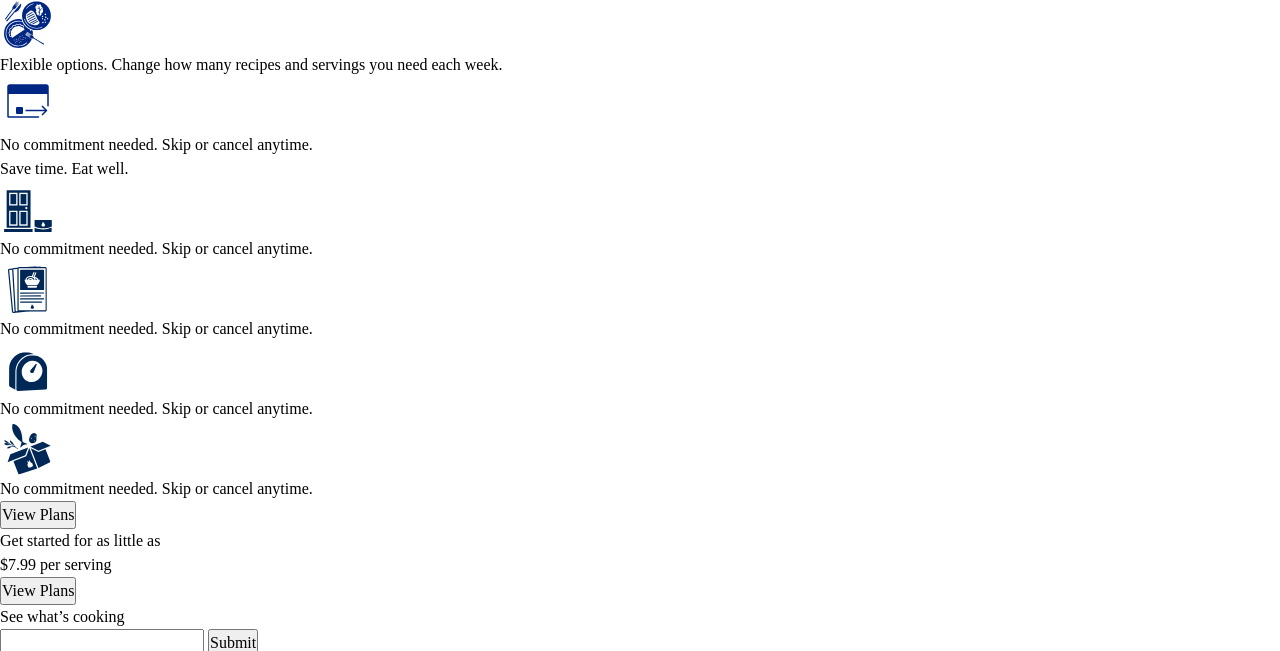
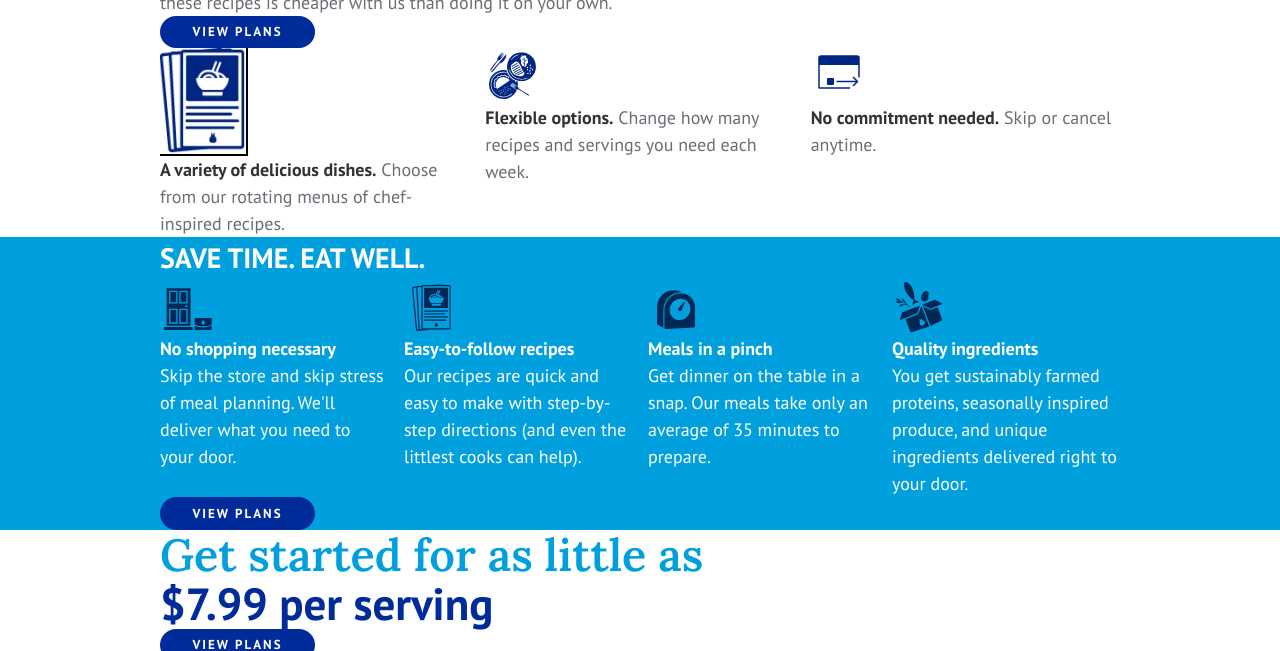
Before and after one commit to shihobyrd/landing-page-blue-apron, a plain HTML site: page index.html in a window 1280 px wide. Shown: the part 375-1026 px from the top of the page. Drawn offline with Linux system fonts and the light colour scheme.

Commit message:
general styling

```diff
--- a/index.html
+++ b/index.html
@@ -17,92 +17,94 @@
             <div class="container">
                 <div class="hero">
                     <a href="#"><img src="assets/logo.svg" alt="Blue Apron" title="Blue Apron"></a>
-                    <h1 class="fs-primary-heading">A Great Meal
+                    <h1 class="fs-primary-heading fw-bold"><span class="text-primary ff-ss">A Great Meal</span>
                         <br>
-                        changes everything
+                        <span class="text-accent ff-serif">changes everything</span>
                     </h1>
-                    <p>Choose from 70+ weekly meals with high-quality ingredients and options for every lifestyle, including vegetarian, carb-conscious, Heat & Eat, and more.</p>
+                    <p class="text-hero">Choose from 70+ weekly meals with high-quality ingredients and options for every lifestyle, including vegetarian, carb-conscious, Heat & Eat, and more.</p>
                     <button class="button">View Plans</button>
                 </div>
             </div>
         </section>
 
-        <section>
+        <section class="bg-white">
             <div class="container">
                 <div class="get-started">
-                    <h2>Get started for as little as
+                    <h2 class="fs-secondary-heading"><span class="text-accent ff-serif fw-semi-bold">Get started for as little as</span>
                         <br>
-                        $7.99 per serving
+                        <span class="text-primary ff-ss fw-bold">$7.99 per serving</span>
                     </h2>
                     <p>With high-quality ingredients packed into every box, these delicious recipes deliver on value. If you do the math, making these recipes is cheaper with us than doing it on your
                         own.</p>
                     <button class="button">View Plans</button>
                 </div>
-                <div class="3-col-group">
-                    <div class="3-col">
+                <div class="col-3-group">
+                    <div class="col-3">
                         <img src="assets/recipe-cards.jpg" alt="Recipe cards" title="Recipe cards">
-                        <p><strong>A variety of delicious dishes.</strong> Choose from our rotating menus of chef-inspired recipes.</p>
+                        <p><span class="fw-bold text-sub-heading">A variety of delicious dishes.</span> Choose from our rotating menus of chef-inspired recipes.</p>
                     </div>
-                    <div class="3-col">
+                    <div class="col-3">
                         <img src="assets/meals.svg" alt="Meals" title="Meals">
-                        <p><strong>Flexible options.</strong> Change how many recipes and servings you need each week.</p>
+                        <p><span class="fw-bold text-sub-heading">Flexible options.</span> Change how many recipes and servings you need each week.</p>
                     </div>
-                    <div class="3-col">
+                    <div class="col-3">
                         <img src="assets/schedule.svg" alt="Schedule" title="Schedule">
-                        <p><strong>No commitment needed.</strong> Skip or cancel anytime.</p>
+                        <p><span class="fw-bold text-sub-heading">No commitment needed.</span> Skip or cancel anytime.</p>
                     </div>
                 </div>
             </div>
         </section>
 
-        <section>
+        <section class="bg-light-blue">
             <div class="container">
-                <h2>Save time. Eat well.</h2>
-                <div class="4-col-group">
-                    <div class="4-col">
+                <h2 class="fs-tertiary-heading text-white fw-bold">Save time. Eat well.</h2>
+                <div class="col-4-group">
+                    <div class="col-4">
                         <img src="assets/delivery-package.svg" alt="Delivery package" title="Delivery package">
-                        <p><strong>No commitment needed.</strong> Skip or cancel anytime.</p>
+                        <p class="text-white"><span class="fw-bold">No shopping necessary</span><br>Skip the store and skip stress of meal planning. We'll deliver what you need to your door.</p>
                     </div>
-                    <div class="4-col">
+                    <div class="col-4">
                         <img src="assets/recipe-cards.svg" alt="Recipe cards" title="Recipe cards">
-                        <p><strong>No commitment needed.</strong> Skip or cancel anytime.</p>
+                        <p class="text-white"><span class="fw-bold">Easy-to-follow recipes</span><br>Our recipes are quick and easy to make with step-by-step directions (and even the littlest cooks
+                            can help).</p>
                     </div>
-                    <div class="4-col">
+                    <div class="col-4">
                         <img src="assets/timer.svg" alt="Timer" title="Timer">
-                        <p><strong>No commitment needed.</strong> Skip or cancel anytime.</p>
+                        <p class="text-white"><span class="fw-bold">Meals in a pinch</span><br>Get dinner on the table in a snap. Our meals take only an average of 35 minutes to prepare.</p>
                     </div>
-                    <div class="4-col">
+                    <div class="col-4">
                         <img src="assets/box-with-food.svg" alt="Box with food" title="Box with food">
-                        <p><strong>No commitment needed.</strong> Skip or cancel anytime.</p>
+                        <p class="text-white"><span class="fw-bold">Quality ingredients</span><br>You get sustainably farmed proteins, seasonally inspired produce, and unique ingredients delivered
+                            right to your door.</p>
                     </div>
                 </div>
                 <button class="button">View Plans</button>
             </div>
         </section>
 
-        <section>
+        <section class="padding-block">
             <div class="container">
                 <div class="view-plans">
-                    <h2>Get started for as little as
+                    <h2 class="fs-secondary-heading"><span class="text-accent ff-serif fw-semi-bold">Get started for as little as</span>
                         <br>
-                        $7.99 per serving
+                        <span class="text-primary ff-ss fw-bold">$7.99 per serving</span>
                     </h2>
                     <button class="button">View Plans</button>
                 </div>
             </div>
         </section>
 
-        <section>
+        <section class="bg-gray">
             <div class="container">
-                <div class="2-col-group">
-                    <div class="2-col">
-                        <h3>See what’s cooking</h3>
-                        <p></p>
+                <div class="col-2-group">
+                    <div class="col-2">
+                        <h3 class="text-primary fw-bold">See what’s cooking</h3>
+                        <p>Sign up for exclusive offers, recipes, news, and more.</p>
                     </div>
-                    <div class="2-col">
+                    <div class="col-2">
                         <form action="">
                             <input type="text">
-                            <button>Submit</button>
+                            <button class="button">Submit</button>
                         </form>
                     </div>
                 </div>
@@ -110,7 +112,7 @@
         </section>
     </main>
 
-    <footer>
+    <footer class="bg-blue text-white">
         <div class="container">
             <div class="social-icons">
                 <ul role="list" aria-label="Social links">
--- a/style.css
+++ b/style.css
@@ -2,7 +2,7 @@
     --ba-blue: #002c9b;
     --ba-light-blue: #00a0df;
 
-    --ba-button-blue: #002856;
+    --ba-button-blue: #002c9b;
     --ba-button-white: #ffffff;
 
     --ba-bg-gray: rgb(245, 246, 248);
@@ -10,7 +10,7 @@
     --ba-bg-blue: rgb(0, 38, 132);
     --ba-bg-light-blue: rgb(0, 160, 223);
 
-    --ba-hero-text-blue: #37465a;
+    --ba-hero-text-blue: #37465A;
     --ba-body-text-light-gray: #6a6d75;
     --ba-body-text-dark-gray: #303236;
     --ba-body-text-white: #ffffff;
@@ -47,10 +47,12 @@
     /* 45px */
     --fs-700: 2.8125rem;
     /* 50px */
-    --fs-700: 3.125rem;
+    --fs-750: 3.125rem;
 
     --fs-body: var(--fs-500);
-
+    --fs-primary-heading: var(--fs-750);
+    --fs-secondary-heading: var(--fs-700);
+    --fs-tertiary-heading: var(--fs-550);
 }
 
 /*  https://piccalil.li/blog/a-modern-css-reset */
@@ -158,27 +160,27 @@ svg {
 }
 
 .bg-gray {
-    color: var(--ba-bg-gray);
+    background-color: var(--ba-bg-gray);
 }
 
 .bg-white {
-    color: var(--ba-bg-white);
+    background-color: var(--ba-bg-white);
 }
 
 .bg-light-blue {
-    color: var(--ba-bg-light-blue);
+    background-color: var(--ba-bg-light-blue);
 }
 
 .bg-blue {
-    color: var(--ba-bg-blue);
+    background-color: var(--ba-bg-blue);
 }
 
-.bg-sub-heading {
-    color: var(--ba-body-text-dark-gray);
+.ff-ss {
+    font-family: var(--ff-ss-heading);
 }
 
-.bg-white {
-    color: var(--ba-body-text-white);
+.ff-serif {
+    font-family: var(--ff-serif-heading);
 }
 
 .fw-bold {
@@ -192,3 +194,65 @@ svg {
 .fw-regular {
     font-weight: var(--fw-regular);
 }
+
+.fs-primary-heading {
+    font-size: var(--fs-primary-heading);
+    line-height: 1.1;
+}
+
+.fs-secondary-heading {
+    font-size: var(--fs-secondary-heading);
+    line-height: 1.1;
+}
+
+.fs-tertiary-heading {
+    font-size: var(--fs-tertiary-heading);
+    text-transform: uppercase;
+}
+
+.container {
+    --max-width: 960px;
+    --padding: 1rem;
+
+    width: min(var(--max-width), 100% - (var(--padding)*2));
+    margin-inline: auto;
+}
+
+.col-2-group,
+.col-3-group,
+.col-4-group {
+    display: grid;
+    gap: 1rem;
+}
+
+@media (min-width: 50em) {
+
+    .col-2-group,
+    .col-3-group,
+    .col-4-group {
+        grid-auto-flow: column;
+        grid-auto-columns: 1fr;
+    }
+}
+
+/* general styling */
+body {
+    font-size: var(--fs-body);
+    font-family: var(--ff-body);
+    font-weight: var(--fw-regular);
+    color: var(--ba-body-text-light-gray);
+}
+
+/* button */
+.button {
+    cursor: pointer;
+    border: 0;
+    border-radius: 100vmax;
+    padding: .5em 2.5em;
+    font-weight: var(--fw-bold);
+    text-transform: uppercase;
+    background-color: var(--ba-button-blue);
+    color: var(--ba-button-white);
+    font-size: var(--fs-200);
+    letter-spacing: 2px;
+}
```
